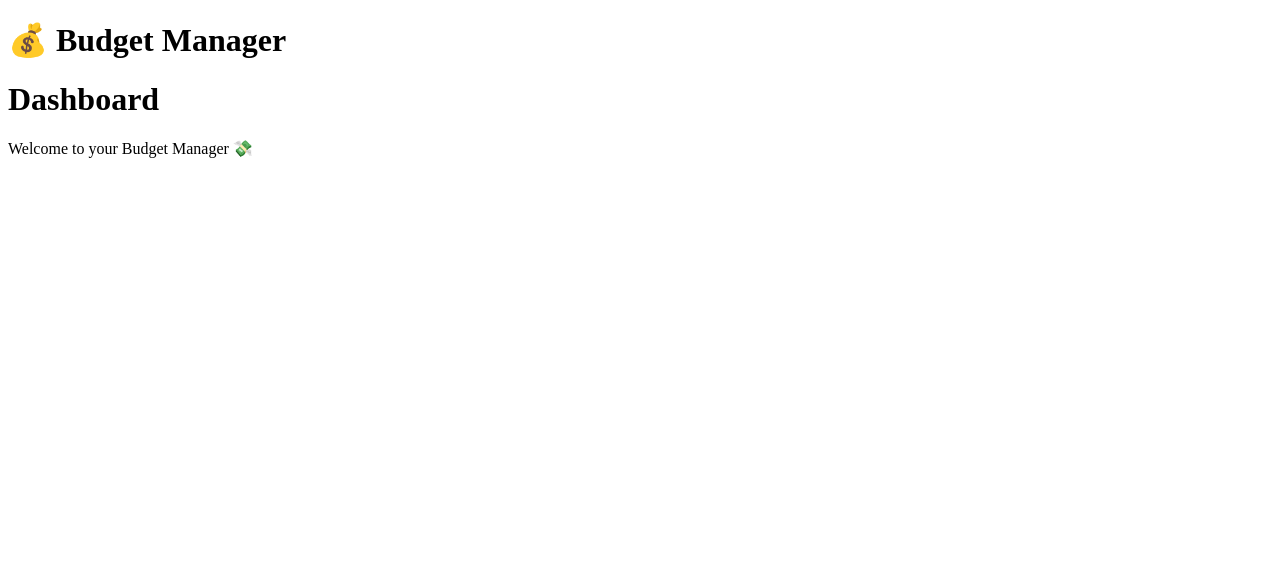
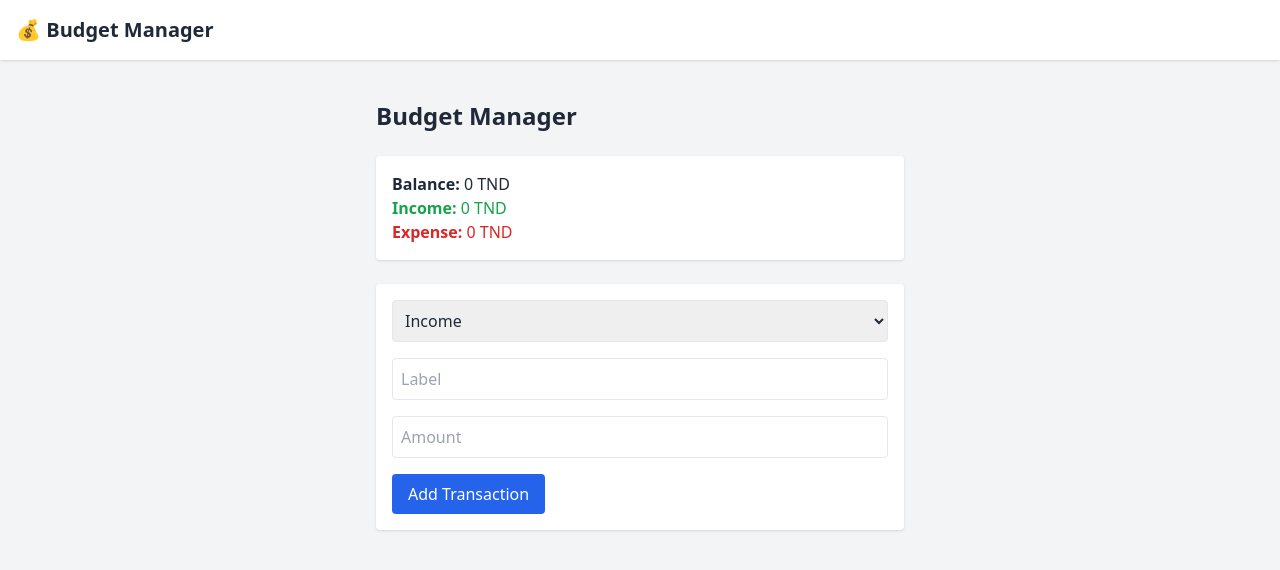
Before and after one commit to Adem-elwafi/Budget-Manager, a Vue app: page / in a window 1280 px wide. Shown: the top 570 px of the page. Built offline with nearby package versions, Linux system fonts and the light colour scheme.

Commit message:
feat: set up Tailwind CSS and build initial Dashboard layout
Integrated Tailwind CSS using Vite plugin setup. Created clean folder structure. Configured Vue Router and added Dashboard view. Built static transaction list with conditional styling for income and expense.

```diff
--- /dev/null
+++ b/postcss.config.js
@@ -0,0 +1,6 @@
+module.exports = {
+  plugins: {
+    tailwindcss: {},
+    autoprefixer: {},
+  },
+}
--- a/src/main.js
+++ b/src/main.js
@@ -1,6 +1,8 @@
 import { createApp } from 'vue'
 import App from './App.vue'
 import router from './router'
-import './assets/main.css'
+import './style.css'
+import {createPinia} from 'pinia'
 
 createApp(App).use(router).mount('#app')
+App.use(createPinia()).mount('#app')
--- /dev/null
+++ b/src/store/transactionStore.js
@@ -0,0 +1,28 @@
+import { defineStore } from 'pinia'
+
+export const useTransactionStore = defineStore('transaction', {
+  state: () => ({
+    transactions: []  // Each item: { id, type: 'income' | 'expense', label, amount }
+  }),
+  getters: {
+    totalIncome: (state) =>
+      state.transactions
+        .filter(t => t.type === 'income')
+        .reduce((sum, t) => sum + t.amount, 0),
+    totalExpense: (state) =>
+      state.transactions
+        .filter(t => t.type === 'expense')
+        .reduce((sum, t) => sum + t.amount, 0),
+    balance: (state) =>
+      state.transactions.reduce((sum, t) =>
+        t.type === 'income' ? sum + t.amount : sum - t.amount, 0)
+  },
+  actions: {
+    addTransaction(transaction) {
+      this.transactions.push({ ...transaction, id: Date.now() })
+    },
+    removeTransaction(id) {
+      this.transactions = this.transactions.filter(t => t.id !== id)
+    }
+  }
+})
--- a/src/style.css
+++ b/src/style.css
@@ -0,0 +1,5 @@
+@tailwind base;
+@tailwind components;
+@tailwind utilities;
+
+/* Your custom styles below */
--- a/src/views/Dashboard.vue
+++ b/src/views/Dashboard.vue
@@ -1,6 +1,93 @@
+<script setup>
+import { ref, computed } from 'vue'
+
+const transactions = ref([])
+
+const newTransaction = ref({
+  type: 'income',
+  label: '',
+  amount: ''
+})
+
+function addTransaction() {
+  if (!newTransaction.value.label || !newTransaction.value.amount) return
+
+  transactions.value.push({
+    id: Date.now(),
+    type: newTransaction.value.type,
+    label: newTransaction.value.label,
+    amount: parseFloat(newTransaction.value.amount)
+  })
+
+  newTransaction.value.label = ''
+  newTransaction.value.amount = ''
+}
+
+const totalIncome = computed(() =>
+  transactions.value
+    .filter(t => t.type === 'income')
+    .reduce((sum, t) => sum + t.amount, 0)
+)
+
+const totalExpense = computed(() =>
+  transactions.value
+    .filter(t => t.type === 'expense')
+    .reduce((sum, t) => sum + t.amount, 0)
+)
+
+const balance = computed(() => totalIncome.value - totalExpense.value)
+</script>
+
 <template>
-  <div class="p-6">
-    <h1 class="text-2xl font-bold mb-4">Dashboard</h1>
-    <p>Welcome to your Budget Manager 💸</p>
+  <div class="p-6 max-w-xl mx-auto space-y-6">
+    <h1 class="text-2xl font-bold">Budget Manager</h1>
+
+    <!-- Totals -->
+    <div class="bg-white p-4 rounded shadow">
+      <p><strong>Balance:</strong> {{ balance }} TND</p>
+      <p class="text-green-600"><strong>Income:</strong> {{ totalIncome }} TND</p>
+      <p class="text-red-600"><strong>Expense:</strong> {{ totalExpense }} TND</p>
+    </div>
+
+    <!-- Form -->
+    <form @submit.prevent="addTransaction" class="bg-white p-4 rounded shadow space-y-4">
+      <select v-model="newTransaction.type" class="w-full p-2 border rounded">
+        <option value="income">Income</option>
+        <option value="expense">Expense</option>
+      </select>
+
+      <input
+        v-model="newTransaction.label"
+        type="text"
+        placeholder="Label"
+        class="w-full p-2 border rounded"
+      />
+
+      <input
+        v-model="newTransaction.amount"
+        type="number"
+        placeholder="Amount"
+        class="w-full p-2 border rounded"
+      />
+
+      <button type="submit" class="bg-blue-600 text-white px-4 py-2 rounded">
+        Add Transaction
+      </button>
+    </form>
+
+    <!-- List -->
+    <ul class="space-y-2">
+      <li
+        v-for="t in transactions"
+        :key="t.id"
+        class="flex justify-between p-3 rounded shadow bg-white"
+        :class="t.type === 'income' ? 'border-l-4 border-green-500' : 'border-l-4 border-red-500'"
+      >
+        <span>{{ t.label }}</span>
+        <span :class="t.type === 'income' ? 'text-green-600' : 'text-red-600'">
+          {{ t.type === 'income' ? '+' : '-' }}{{ t.amount }} TND
+        </span>
+      </li>
+    </ul>
   </div>
 </template>
--- /dev/null
+++ b/tailwind.config.js
@@ -0,0 +1,11 @@
+/** @type {import('tailwindcss').Config} */
+module.exports = {
+  content: [
+    "./index.html",
+    "./src/**/*.{vue,js,ts,jsx,tsx}",
+  ],
+  theme: {
+    extend: {},
+  },
+  plugins: [],
+}
--- a/vite.config.js
+++ b/vite.config.js
@@ -1,8 +1,17 @@
 import { defineConfig } from 'vite'
 import vue from '@vitejs/plugin-vue'
-import tailwindcss from '@tailwindcss/vite'
+import tailwindcss from 'tailwindcss'
+import autoprefixer from 'autoprefixer'
 
 // https://vite.dev/config/
 export default defineConfig({
-  plugins: [vue(), tailwindcss()],
+  plugins: [vue()],
+  css: {
+    postcss: {
+      plugins: [
+        tailwindcss(),
+        autoprefixer(),
+      ],
+    },
+  },
 })
```
Also changed, not shown: package.json (+6 -5 lines), 1 other file (tests, documents, lock files or other folders).
